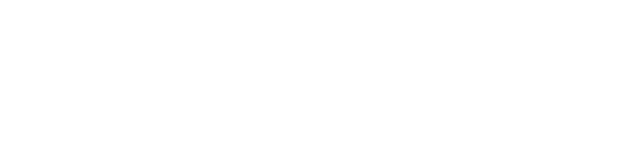
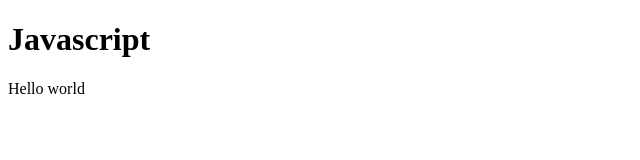
Before and after one commit to PavelSilinskii/javascript, a plain HTML site: page index.html in a window 1280 px wide. Shown: the whole page, without its empty margins (0-640 px from the left). Drawn offline with Linux system fonts and the light colour scheme.

Commit message:
Добавлен скрипт

```diff
--- a/index.html
+++ b/index.html
@@ -7,6 +7,11 @@
     <title>Javascript</title>
 </head>
 <body>
+ <h1>Javascript</h1>
+<p>Hello world</p>
 
+<script type="text/javascript">
+console.log('hello world')
+</script>
 </body>
 </html>
```
